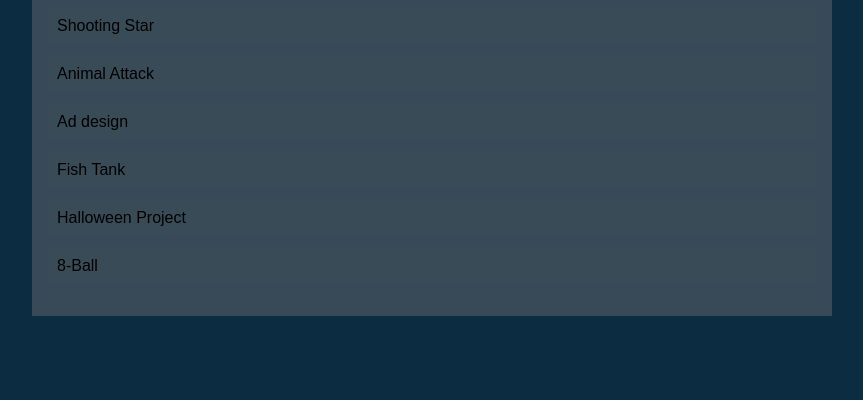
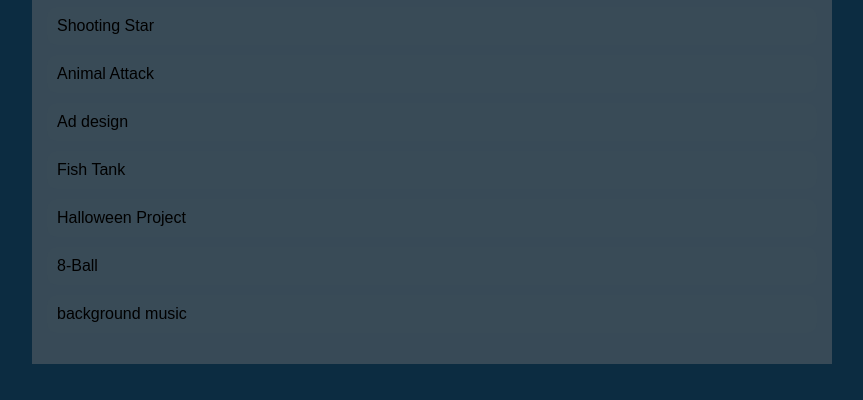
Before and after one commit to marissadreyfus/marissadreyfus.github.io, a plain HTML site: page portfolio.html in a window 1280 px wide. Shown: the part 400-800 px from the top of the page, without its empty margins (208-1071 px from the left). Drawn offline with Linux system fonts and the light colour scheme.

Commit message:
added something to portfolio

```diff
--- a/portfolio.html
+++ b/portfolio.html
@@ -131,6 +131,7 @@
                         <li><a href="https://www.khanacademy.org/computer-programming/spin-off-of-project-fish-tank/5286317547634688">Fish Tank</a></li>
                         <li><a href="https://www.khanacademy.org/computer-programming/project-halloween/5554440498626560">Halloween Project</a></li>
                         <li><a href="https://www.khanacademy.org/computer-programming/spin-off-of-project-magic-8-ball/5681324985204736">8-Ball</a></li>
+                        <li><a href="https://www.youtube.com/watch?v=R93Uy0dQazE">background music</a></li>
                     </ul>
                 </div>
             </main>
```
